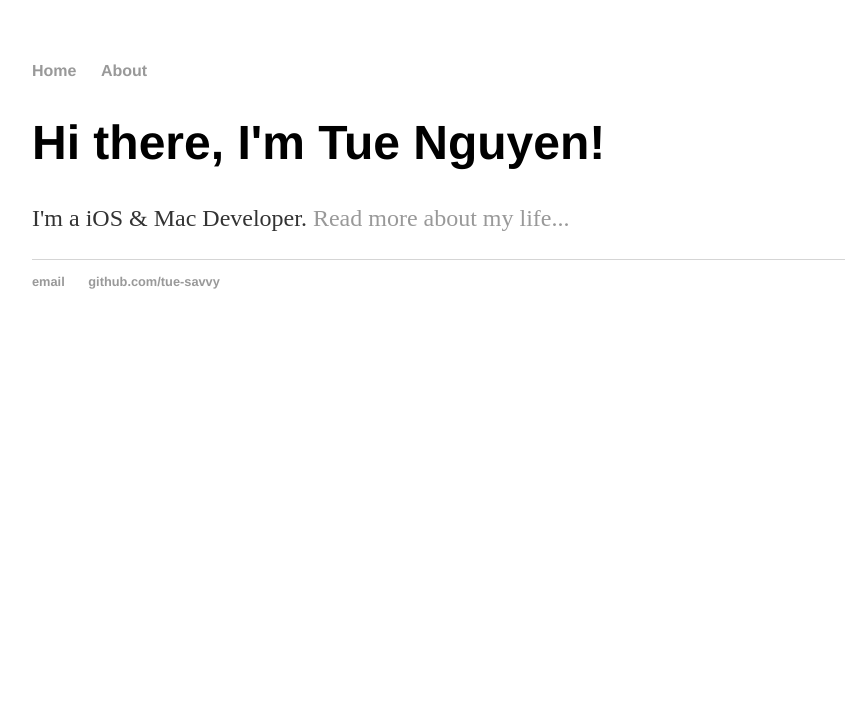
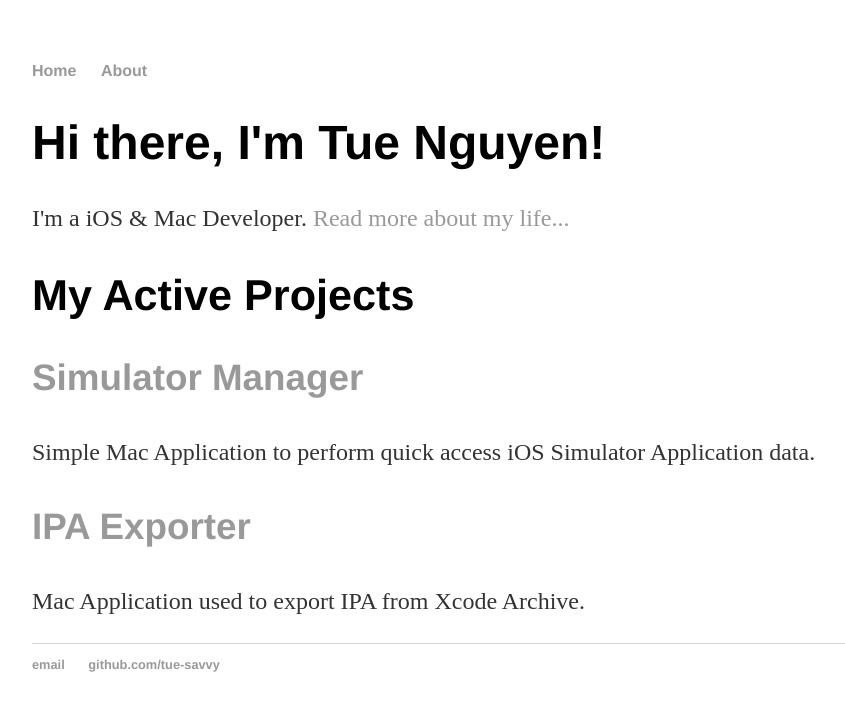
Before and after one commit to tue-savvy/tue-savvy.github.io, a Jekyll site: the page built from index.html, in a window 1280 px wide. Shown: the top 711 px of the page, without its empty margins (160-1005 px from the left). Built offline with Jekyll 4.4.1, drawn with Linux system fonts in a browser that asks for light colours.

Commit message:
- add active projects

```diff
--- a/index.html
+++ b/index.html
@@ -3,7 +3,18 @@ layout: default
 title: Tue Nguyen, Savvycom JSC
 ---
 
-		<div class="blurb">
-			<h1>Hi there, I'm Tue Nguyen!</h1>
-			<p>I'm a iOS &amp; Mac Developer. <a href="/about">Read more about my life...</a></p>
-		</div>
+<div class="blurb">
+	<h1>Hi there, I'm Tue Nguyen!</h1>
+	<p>I'm a iOS &amp; Mac Developer. <a href="/about">Read more about my life...</a></p>
+	<div>
+		<h2>My Active Projects</h2>
+		<h3><a href="https://github.com/tue-savvy/SimulatorManager">Simulator Manager</a></h3>
+		<p>
+		Simple Mac Application to perform quick access iOS Simulator Application data.
+		</p>
+		<h3><a href="https://github.com/tue-savvy/IPAExporter">IPA Exporter</a></h3>
+		<p>
+		Mac Application used to export IPA from Xcode Archive.
+		</p>
+	</div>
+</div>
```
